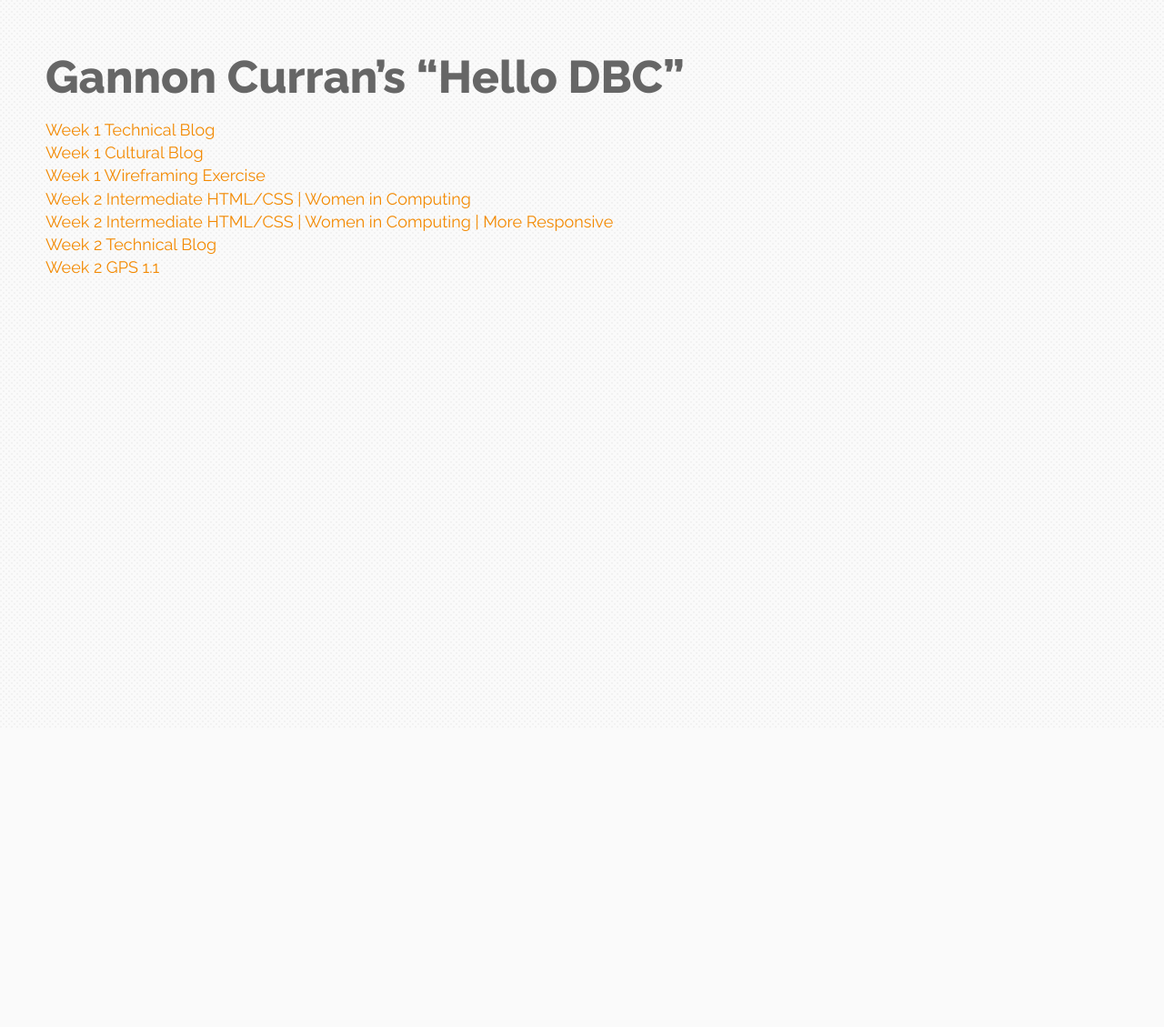
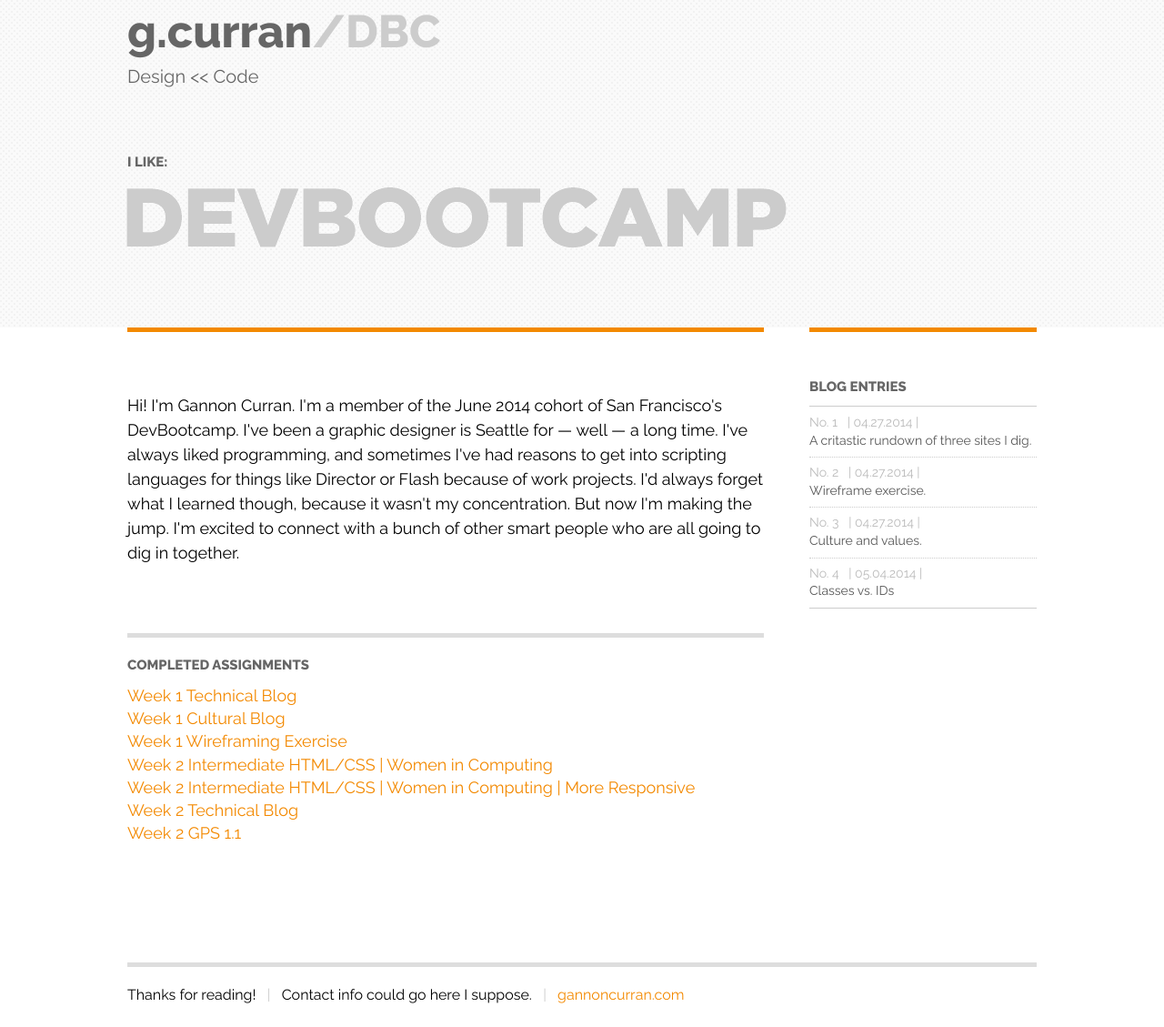
Before and after one commit to gannoncurran/gannoncurran.github.io, a plain HTML site: page index.html in a window 1280 px wide. Shown: the whole page at 91% size. Before the commit the page ends 800 px from the top, so only its background shows below. Drawn offline with Linux system fonts and the light colour scheme.

Commit message:
completed solo challenge pages

```diff
--- a/index.html
+++ b/index.html
@@ -1,8 +1,8 @@
 <!DOCTYPE html>
 <html>
 <head>
-	<title>Gannon Curran's Hello DBC</title>
-<link href="unit1_projects/stylesheets/dbc2.css" rel="stylesheet" type="text/css" media="screen" charset="utf-8">
+<title>Gannon Curran: DBC Blog</title>
+<link href="unit1_projects/stylesheets/index.css" rel="stylesheet" type="text/css" media="screen" charset="utf-8">
 </head>
 
 <script>
@@ -13,8 +13,26 @@
 	}
 </script>
 
-<body style="margin: 50px;">
-	<h1>Gannon Curran&rsquo;s &ldquo;Hello DBC&rdquo;</h1>
+<body>
+	<div class="subcontainer">
+		<div id="header">
+			<h1>g.curran<span class="lightgray">/DBC</span></h1>
+			<h2>Design &lt;&lt; Code</h2>
+			<div id="flipboard">
+				<h5>I like:</h5>
+				<img src="images/flipboard.gif">
+			</div>
+		</div>
+	</div>
+
+	<div id="container">
+		<div class="subcontainer">
+
+			<div id="content">
+				<p>Hi! I'm Gannon Curran. I'm a member of the June 2014 cohort of San Francisco's DevBootcamp. I've been a graphic designer is Seattle for &mdash; well &mdash; a long time. I've always liked programming, and sometimes I've had reasons to get into scripting languages for things like Director or Flash because of work projects. I'd always forget what I learned though, because it wasn't my concentration. But now I'm making the jump. I'm excited to connect with a bunch of other smart people who are all going to dig in together.</p>
+
+				<div class="gline">
+					<h5>Completed Assignments</h5>
 					<ul>
 						<li><a href="unit1_projects/week1_technical_blog.html" target="_top">Week 1 Technical Blog</a></li>
 						<li><a href="unit1_projects/week1_cultural_blog.html" target="_top">Week 1 Cultural Blog</a></li>
@@ -22,5 +40,27 @@
 						<li><a href="http://gannoncurran.github.io/unit1_projects/class1/practice/" target="_top">Week 2 Intermediate HTML/CSS | Women in Computing</a></li>
 						<li><a href="http://gannoncurran.github.io/unit1_projects/class1/practice_responsive/" target="_top">Week 2 Intermediate HTML/CSS | Women in Computing | More Responsive</a></li><li><a href="unit1_projects/week2_technical.html" target="_top">Week 2 Technical Blog</a></li><a href="unit1_projects/gps1-1/gps1.1.html" target="_top">Week 2 GPS 1.1</a></li>
 					</ul>
+				</div>
+
+
+			</div>
+
+			<div id="sidebar">
+				<h5>Blog Entries</h5>
+				<ul>
+					<li><span class="lightgray">No. 1&nbsp;&nbsp;&nbsp;| 04.27.2014 |</span><br><a href="week1_technical_blog.html" target="_top">A critastic rundown of three sites I dig.</a></li>
+					<li><span class="lightgray">No. 2&nbsp;&nbsp;&nbsp;| 04.27.2014 |</span><br><a href="wireframe_sites.html" target="_top">Wireframe exercise.</a></li>
+					<li><span class="lightgray">No. 3&nbsp;&nbsp;&nbsp;| 04.27.2014 |</span><br><a href="week1_cultural_blog.html" target="_top">Culture and values.</a></li>
+					<li><span class="lightgray">No. 4&nbsp;&nbsp;&nbsp;| 05.04.2014 |</span><br><a href="week2_technical.html" target="_top">Classes vs. IDs</a></li>
+				</ul>
+			</div>
+
+			<div id="footer">
+				<p>Thanks for reading!&nbsp;&nbsp;&nbsp;<span class="lightgray">|</span>&nbsp;&nbsp;&nbsp;Contact info could go here I suppose.&nbsp;&nbsp;&nbsp;<span class="lightgray">|</span>&nbsp;&nbsp;&nbsp;<a href="http://gannoncurran.com/" target="_blank">gannoncurran.com</a></p>
+			</div>
+
+		</div>
+	</div>
+
 </body>
 </html>
--- a/unit1_projects/stylesheets/dbc2.css
+++ b/unit1_projects/stylesheets/index.css
@@ -80,16 +80,31 @@
 	color: #ccc;
 	}
 
-#container {
-	width: 1000px;
-	padding: 75px 50px 50px 50px;
-	margin: 0 auto;
-	background-color: #FFF;
-	}
-
 #header {
 	margin: 0px;
 	padding: 0px 0px 15px 0px;
+	}
+
+#flipboard {
+	margin: 70px 0px 0px 0px;
+}
+
+#flipboard img {
+	position: relative;
+	left: -10px;
+
+}
+
+#container {
+	width: 100%;
+	background-color: #fff;
+	}
+
+.subcontainer {
+	width: 1000px;
+	padding: 0px 50px 50px 50px;
+	margin: 0 auto;
+	/*background-color: #FFF;*/
 	}
 
 #nav p {
@@ -142,7 +157,7 @@
 	color: #FFF;
 	margin: 0px;
 	padding: 10px 10px 10px 10px;
-	background-color: rgba(0,0,0,0.5);
+	background-color: rgba(0,0,0,0.7);
 	position: absolute;
 	top: 0px;
 	line-height: 20px;
@@ -210,10 +225,16 @@
 	font-size: 16px;
 	}
 
-ul {
+#sidebar ul {
 	list-style: none;
 	padding: 0px;
 	margin: 10px 0px 30px 0px;
+	}
+
+#content ul {
+list-style: none;
+padding: 0px;
+margin: 10px 0px 30px 0px;
 	}
 
 .lightgray {
@@ -222,7 +243,14 @@
 
 .smallcaps {
 	font-size: 75%;
-}
+	}
+
+.gline {
+	width: 700px;
+	margin: 75px 0px 0px 0px;
+	padding: 20px 0px 0px 0px;
+	border-top: 5px solid #DDD;
+	}
 
 #content p.snippet {
 	background-color: #f5f5f5;
```
Also changed, not shown: unit1_projects/my_wireframe.html (added, +70 -0 lines), images/flipboard.gif (added), unit1_projects/images/dbc_index_wireframe_050414_sm.jpg (added). Lines whose indentation alone changed are shown as unchanged.
